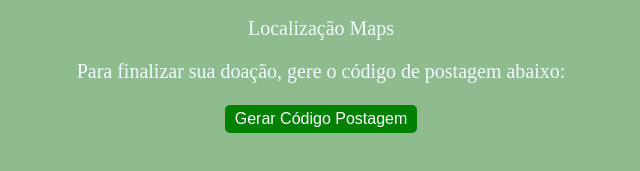
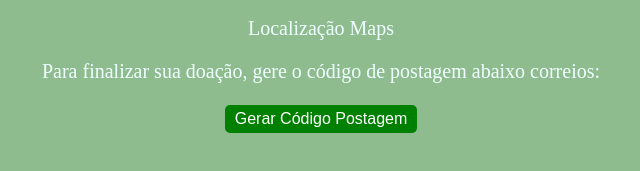
Before and after one commit to WillianRoosa/atividade-extensionista, a plain HTML site: page index.html in a window 1280 px wide. Shown: the part 641-812 px from the top of the page, 319-959 px from the left. Drawn offline with Linux system fonts and the light colour scheme.

Commit message:
new commit: alter index.html

```diff
--- a/index.html
+++ b/index.html
@@ -40,7 +40,7 @@
                  <a href="https://www.google.com/maps/dir//Recanto+S%C3%A3o+Benedito+Estr.+Mun.+Joaquim+da+Costa,+920+S%C3%A3o+Bento+do+Sapuca%C3%AD+-+SP+12490-000/@-22.6770545,-45.7345458,12z/data=!4m8!4m7!1m0!1m5!1m1!1s0x94cc7a6b3d9847cd:0x3d47e58f5235ed2a!2m2!1d-45.7345458!2d-22.6770545?entry=ttu&g_ep=EgoyMDI0MTExOS4yIKXMDSoASAFQAw%3D%3D"target = _blank>Localização Maps</a>
 
                  <br>
-                 <p> Para finalizar sua doação, gere o código de postagem abaixo:</p>
+                 <p> Para finalizar sua doação, gere o código de postagem abaixo correios:</p>
                  <div class="code" id="code"><div>
                  <button onclick="generateCode()">Gerar Código Postagem</button>
 
```
